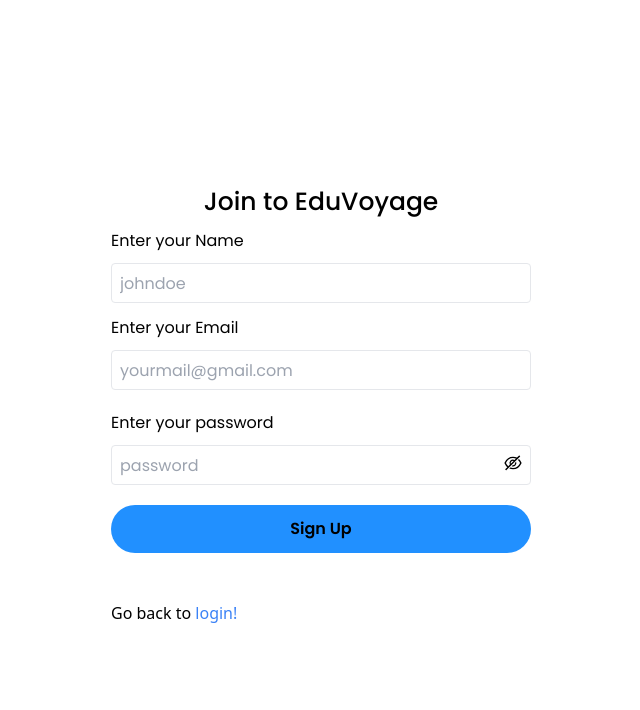
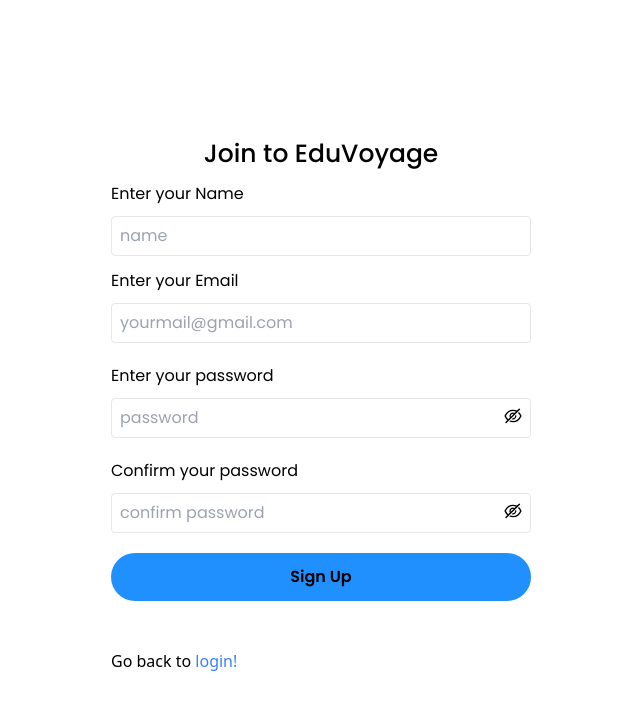
Before and after one commit to codingcommentary/codingcommentary, a Next.js app in the folder admin/: page / in a window 1280 px wide. Both pictures are taken after a click on the element "Click Here". Shown: the top 710 px of the page, without its empty margins (319-959 px from the left). Built offline with nearby package versions, Linux system fonts and the light colour scheme; no server answers.

Commit message:
adding confirm password section to signup

```diff
--- a/admin/app/components/Auth/SignUp.tsx
+++ b/admin/app/components/Auth/SignUp.tsx
@@ -17,10 +17,14 @@
     .email("Invalid email!")
     .required("Please enter your email!"),
   password: Yup.string().required("Please enter your password!").min(6),
+  confirmPassword: Yup.string()
+    .oneOf([Yup.ref('password'), undefined], "Passwords must match")
+    .required("Please confirm your password!"),
 });
 
 const Signup: FC<Props> = ({ setRoute }) => {
   const [show, setShow] = useState(false);
+  const [showConfirm, setShowConfirm] = useState(false);
   const [register, { data, error, isSuccess }] = useRegisterMutation();
 
   useEffect(() => {
@@ -38,7 +42,7 @@
   }, [isSuccess, error]);
 
   const formik = useFormik({
-    initialValues: { name: "", email: "", password: "" },
+    initialValues: { name: "", email: "", password: "", confirmPassword: "" },
     validationSchema: schema,
     onSubmit: async ({ name, email, password }) => {
       const data = {
@@ -57,16 +61,16 @@
       <h1 className={`${styles.title}`}>Join to EduVoyage</h1>
       <form onSubmit={handleSubmit}>
         <div className="mb-3">
-          <label className={`${styles.label}`} htmlFor="email">
+          <label className={`${styles.label}`} htmlFor="name">
             Enter your Name
           </label>
           <input
             type="text"
-            name=""
+            name="name"
             value={values.name}
             onChange={handleChange}
             id="name"
-            placeholder="johndoe"
+            placeholder="name"
             className={`${errors.name && touched.name && "border-red-500"} ${
               styles.input
             }`}
@@ -75,12 +79,13 @@
             <span className="text-red-500 pt-2 block">{errors.name}</span>
           )}
         </div>
+        <div className="mb-3">
           <label className={`${styles.label}`} htmlFor="email">
             Enter your Email
           </label>
           <input
             type="email"
-          name=""
+            name="email"
             value={values.email}
             onChange={handleChange}
             id="email"
@@ -92,8 +97,9 @@
           {errors.email && touched.email && (
             <span className="text-red-500 pt-2 block">{errors.email}</span>
           )}
+        </div>
         <div className="w-full mt-5 relative mb-1">
-          <label className={`${styles.label}`} htmlFor="email">
+          <label className={`${styles.label}`} htmlFor="password">
             Enter your password
           </label>
           <input
@@ -124,6 +130,38 @@
         {errors.password && touched.password && (
           <span className="text-red-500 pt-2 block">{errors.password}</span>
         )}
+        <div className="w-full mt-5 relative mb-1">
+          <label className={`${styles.label}`} htmlFor="confirmPassword">
+            Confirm your password
+          </label>
+          <input
+            type={!showConfirm ? "password" : "text"}
+            name="confirmPassword"
+            value={values.confirmPassword}
+            onChange={handleChange}
+            id="confirmPassword"
+            placeholder="confirm password"
+            className={`${
+              errors.confirmPassword && touched.confirmPassword && "border-red-500"
+            } ${styles.input}`}
+          />
+          {!showConfirm ? (
+            <AiOutlineEyeInvisible
+              className="absolute bottom-3 right-2 z-1 cursor-pointer"
+              size={20}
+              onClick={() => setShowConfirm(true)}
+            />
+          ) : (
+            <AiOutlineEye
+              className="absolute bottom-3 right-2 z-1 cursor-pointer"
+              size={20}
+              onClick={() => setShowConfirm(false)}
+            />
+          )}
+        </div>
+        {errors.confirmPassword && touched.confirmPassword && (
+          <span className="text-red-500 pt-2 block">{errors.confirmPassword}</span>
+        )}
         <div className="w-full mt-5">
           <input type="submit" value="Sign Up" className={`${styles.button}`} />
         </div>
```
Lines whose indentation alone changed are shown as unchanged.
